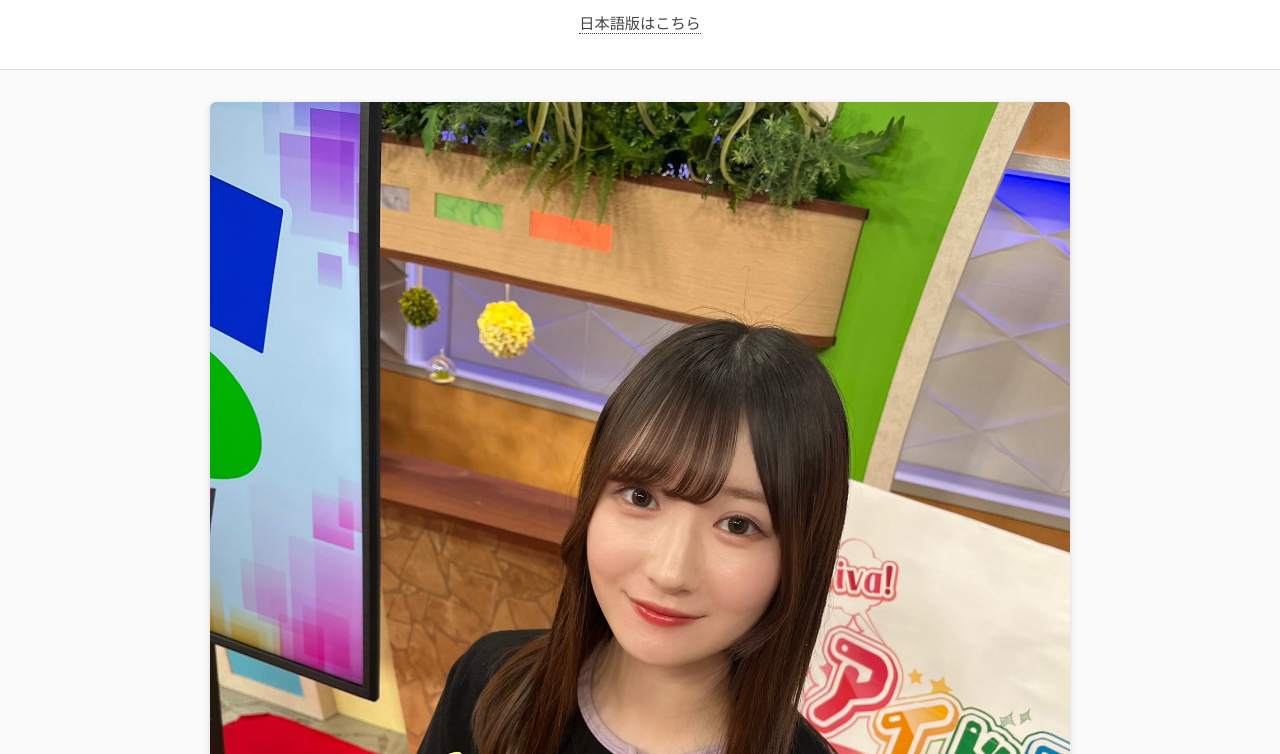
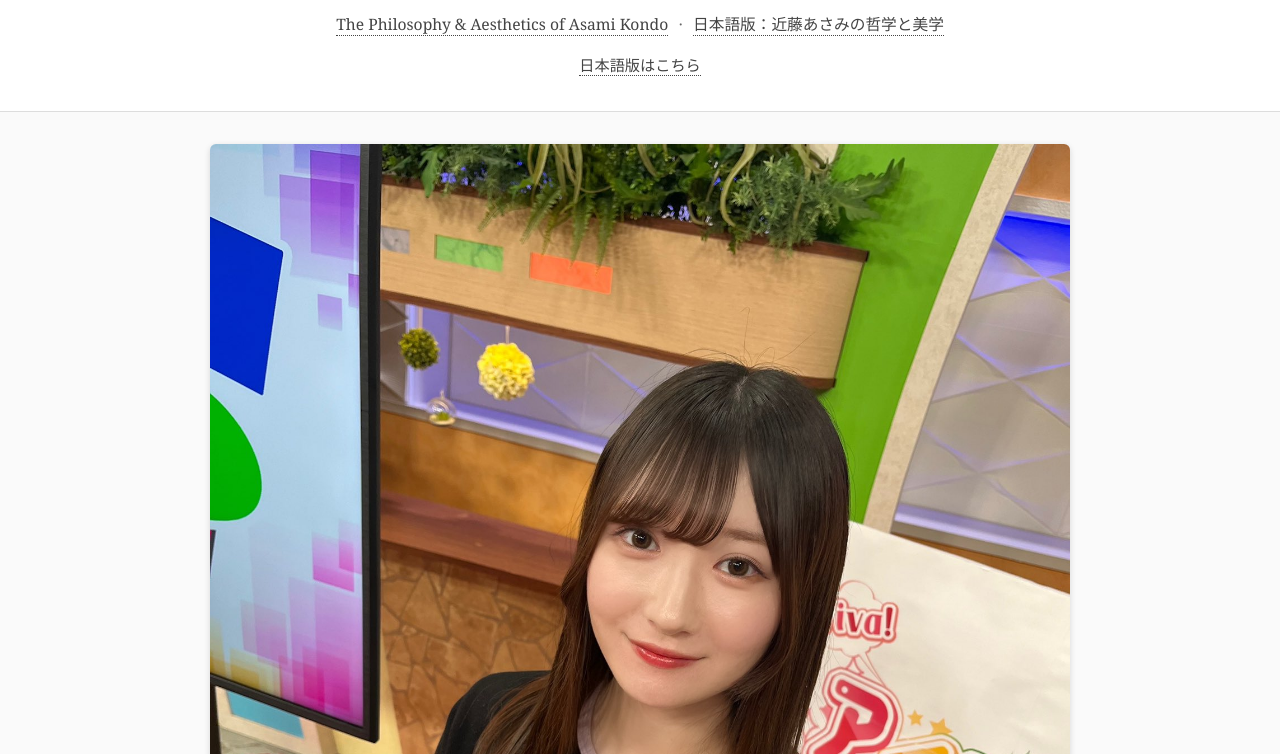
Before and after one commit to kondo-asami-legacy/kondo-asami-legacy.github.io, a plain HTML site: page en/index.html in a window 1280 px wide. Shown: the part 143-897 px from the top of the page. Drawn offline with Linux system fonts and the light colour scheme.

Commit message:
Update index.html

```diff
--- a/en/index.html
+++ b/en/index.html
@@ -48,6 +48,12 @@
     a { color:var(--accent); text-decoration:none; border-bottom:1px dotted var(--accent); }
     a:hover { border-bottom:1px solid var(--accent); }
     @media (max-width:480px) { header h1{font-size:1.6rem;} header h2{font-size:1rem;} h2{font-size:1.25rem;} }
+
+    .subnav { margin-top: 0.8rem; font-size: 0.98rem; }
+    .subnav a { color: var(--accent); text-decoration: none; border-bottom: 1px dotted var(--accent); }
+    .subnav a:hover { border-bottom: 1px solid var(--accent); }
+    .subnav .sep { color: var(--muted); margin: 0 0.4rem; }
+
   </style>
 
   <!-- JSON-LD structured data: Person + Article (English page) -->
@@ -111,8 +117,16 @@
 <header>
   <h1>Asami Kondo — A Light in People’s Hearts</h1>
   <h2>近藤あさみ</h2>
+
+  <nav class="subnav">
+    <a href="/en/asami-kondo-aesthetics/">The Philosophy & Aesthetics of Asami Kondo</a>
+    <span class="sep">·</span>
+    <a href="/kondo-asami-bigaku/" hreflang="ja">日本語版：近藤あさみの哲学と美学</a>
+  </nav>
+
   <div class="lang"><a href="/" hreflang="ja">日本語版はこちら</a></div>
 </header>
+
 
 <main>
 
```
